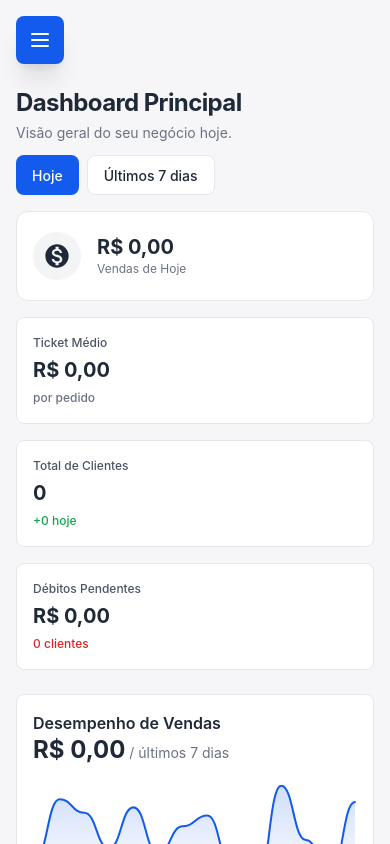
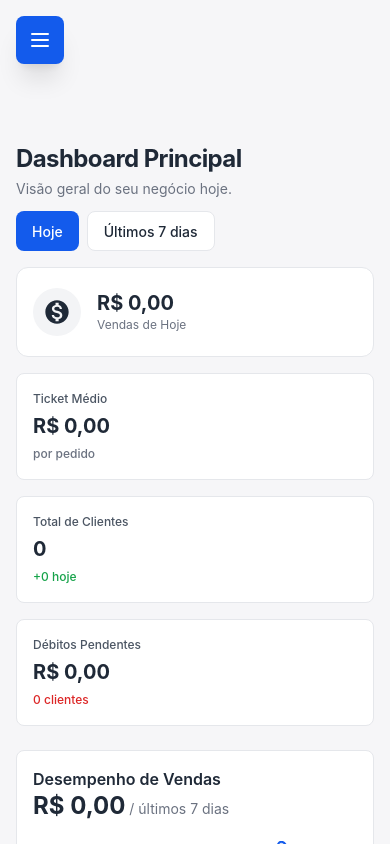
Before and after one commit to juliohebert/loja, a React (Vite) app in the folder frontend/: page /dashboard in a window 390 px wide. Built offline with nearby package versions, Linux system fonts and the light colour scheme; no server answers.

Commit message:
fix: Aumentar margin-top do header mobile de 8px para 64px
- Altera mobile-header-spacing de mt-2 para mt-16
- Garante espaço suficiente para o botão hamburguer (top-4 + p-3 + ícone)
- Evita sobreposição do título com o menu

```diff
--- a/frontend/src/index.css
+++ b/frontend/src/index.css
@@ -145,7 +145,7 @@
 
   /* Espaçamento adicional no topo para mobile */
   .mobile-header-spacing {
-    @apply mt-2 lg:mt-0;
+    @apply mt-16 lg:mt-0;
   }
 }
 
```
